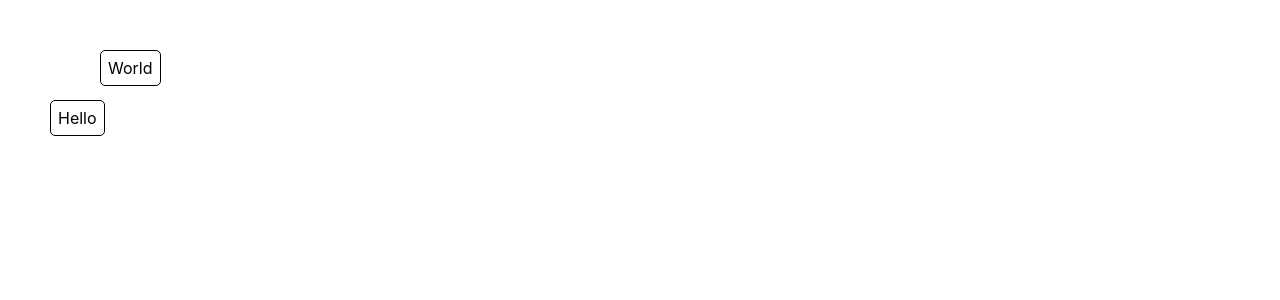
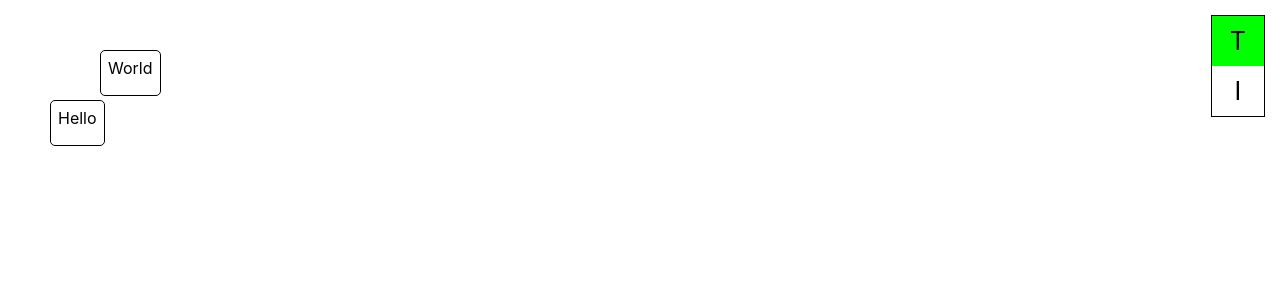
Before and after one commit to Bmandk/IBMCIC-VirtualWhiteboard-Case, a React (Create React App) app in the folder virtual-whiteboard/: page / in a window 1280 px wide. Shown: the top 300 px of the page. Built offline with nearby package versions, Linux system fonts and the light colour scheme.

Commit message:
Add toolbar

```diff
--- a/virtual-whiteboard/src/Textbox.js
+++ b/virtual-whiteboard/src/Textbox.js
@@ -7,13 +7,16 @@ export class Textbox extends Component {
     }
 
     editBox = () => {
-        this.setState({isEditing: true})
-        this.props.onStartEdit(this.handleSubmit)
+        if (this.props.stopEdit())
+            return;
+        this.setState({isEditing: true});
+        this.props.onStartEdit(this.handleSubmit);
     }
 
     componentDidMount() {
-        this.props.onStartEdit(this.handleSubmit)
-        this.setState({text: this.props.text, isEditing: this.props.initialEdit})
+        this.setState({text: this.props.text, isEditing: this.props.initialEdit});
+        if (this.props.initialEdit)
+            this.props.onStartEdit(this.handleSubmit);
     }
 
     handleChange = (event) => {
@@ -22,19 +25,25 @@ export class Textbox extends Component {
 
     handleSubmit = (event) => {
         if(event && event.preventDefault) {
-            event.preventDefault()
+            event.preventDefault();
+        }
+        if (this.state.text === "")
+        {
+            this.props.removeEntry(this.props.entryIndex)
         }
         this.setState({isEditing: false})
     }
 
     render() {
         return (
-            <div style={{position: 'absolute', marginLeft: this.props.x + "px", marginTop: this.props.y + "px", border: "solid 1px", borderRadius: "5px"}} onClick={this.editBox}>
+            <div style={{position: 'absolute', marginLeft: this.props.x + "px", marginTop: this.props.y + "px", border: "solid 1px", borderRadius: "5px", minHeight: "30px", padding: "7px"}} onClick={this.editBox}>
                 {!this.state.isEditing ? (
-                    <p style={{margin: "7px", backgroundColor: !this.state.isEditing ? "#fff" : "#ccc"}}>{this.state.text}</p>
+                    // When not editing, show this
+                    <p style={{backgroundColor: !this.state.isEditing ? "#fff" : "#ccc", margin: 0}}>{this.state.text}</p>
                 ) : (
+                    // Show this when editing
                     <form onSubmit={this.handleSubmit}>
-                        <input autoFocus style={{margin: "auto"}} type="text" value={this.state.text} onChange={this.handleChange}/>
+                        <input autoFocus style={{margin: "auto", border: 0, outline: "none"}} size="0" type="text" value={this.state.text} onChange={this.handleChange}/>
                     </form>
                 )
                 }
--- /dev/null
+++ b/virtual-whiteboard/src/Toolbar.js
@@ -0,0 +1,24 @@
+import { Component } from 'react';
+
+export class Toolbar extends Component {
+    state = {
+        currentSelected: 0,
+        tools: ["T", "I"]
+    }
+
+    clickTool = (event) => {
+        this.setState({currentSelected: event.currentTarget.dataset.index});
+    }
+
+    render() {
+        // Create tool components
+        let c = this.state.tools.map((entry, index) => {
+            return <p key={index} data-index={index} style={{textAlign: "center", backgroundColor: this.state.currentSelected == index ? "#0f0" : "#fff", padding: "10px 18px", margin: "0", fontSize: "25px"}} onClick={this.clickTool}>{entry}</p>
+        })
+        return (
+            <div style={{position: 'absolute', right: "15px", top: "15px", border: "solid 1px"}}>
+                {c}
+            </div>
+        )
+    }
+}
--- a/virtual-whiteboard/src/Whiteboard.js
+++ b/virtual-whiteboard/src/Whiteboard.js
@@ -1,5 +1,6 @@
 import { Component } from 'react';
 import { Textbox } from './Textbox';
+import { Toolbar } from './Toolbar';
 
 export class Whiteboard extends Component {
     // Data
@@ -42,7 +43,8 @@ export class Whiteboard extends Component {
         if (event.target !== event.currentTarget)
             return;
 
-        this.stopCurrentEdit()
+        if (this.stopCurrentEdit())
+            return;
 
         let entries = [...this.state.entries]
         entries.push({
@@ -59,22 +61,36 @@ export class Whiteboard extends Component {
         this.setState({entries})
     }
 
+    // Entries should call this when they start their editing
     registerEdit = (callback) => {
         this.setState({currentlyEditingCallback: callback})
         this.stopCurrentEdit()
     }
 
+    // Stops the current entry from editing
     stopCurrentEdit = () => {
         if (this.state.currentlyEditingCallback != null) {
             this.state.currentlyEditingCallback();
+            this.setState({currentlyEditingCallback: null})
+            return true;
         }
+
+        return false;
+    }
+
+    // Removes an entry from the list of entries
+    removeEntry = (index) => {
+        let entries = [...this.state.entries]
+        entries.splice(index, 1)
+        this.setState({entries: entries, currentlyEditingCallback: null})
     }
 
     render() {
+        // Create entries
         let c = this.state.entries.map((entry, index) => {
             switch (entry.type) {
                 case "textbox":
-                    return (<Textbox text={entry.data.text} x={entry.position.x} y={entry.position.y} key={index} initialEdit={entry.isJustAdded} onStartEdit={this.registerEdit}/>)
+                    return (<Textbox text={entry.data.text} x={entry.position.x} y={entry.position.y} key={index} entryIndex={index} initialEdit={entry.isJustAdded} onStartEdit={this.registerEdit} removeEntry={this.removeEntry} stopEdit={this.stopCurrentEdit}/>)
                 default:
                     console.log("Type not recognized")
                     break;
@@ -83,6 +99,7 @@ export class Whiteboard extends Component {
         })
         return (
             <div style={{position: "fixed", width: "100%", height: "100%", margin: 0}} onClick={this.addEntry}>
+                <Toolbar></Toolbar>
                 {c}
             </div>
         );
```
